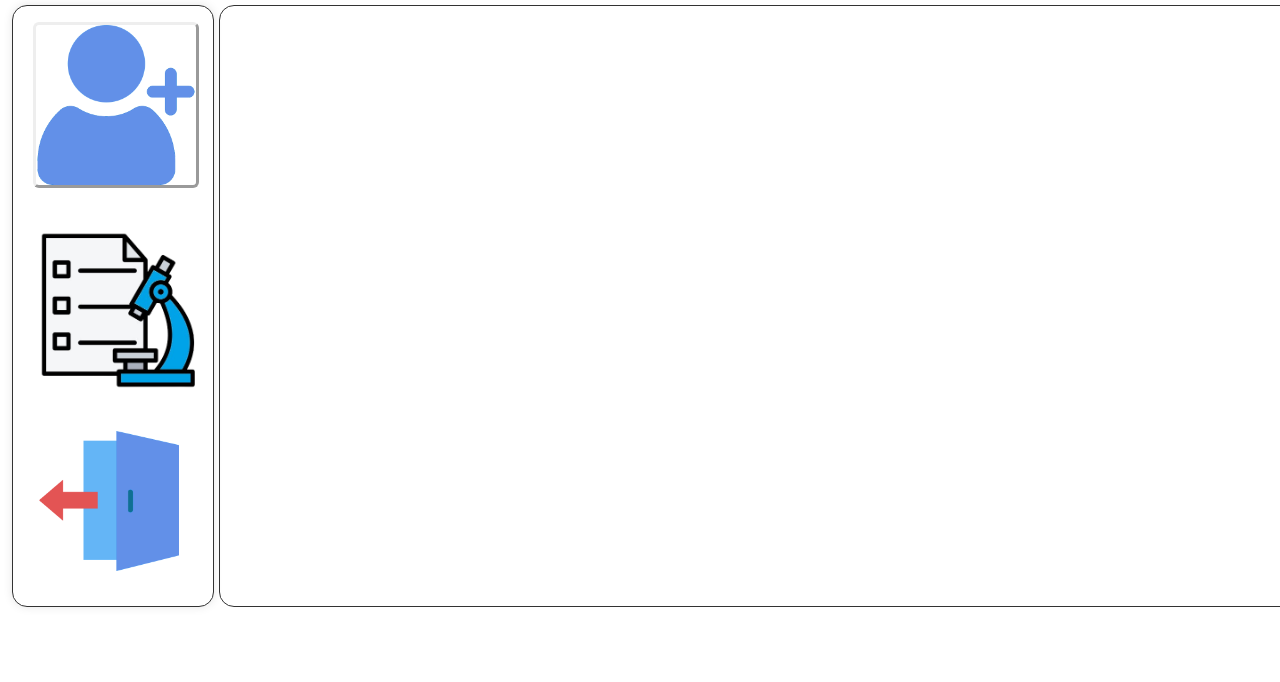
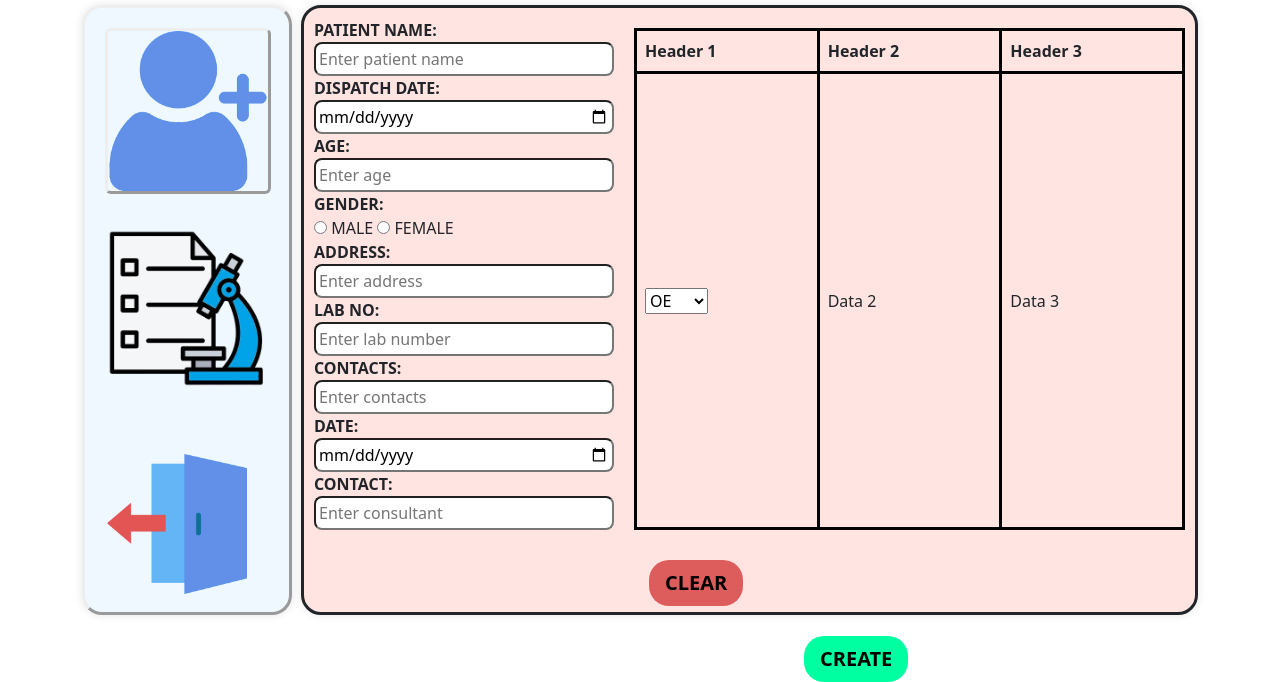
Before and after one commit to Ayush-Adhikari123/VitalFlow, a Django app: page /createreport in a window 1280 px wide; the page is wider, and only the part inside the window is pictured. Shown: the part 120-802 px from the top of that part. Before the commit the page ends 727 px from the top of that part, so only its background shows below. Run offline with Django 4.2, Linux system fonts and the light colour scheme.

Commit message:
frontend almost completed

```diff
--- a/Sem3project/static/createReport.css
+++ b/Sem3project/static/createReport.css
@@ -1,7 +1,7 @@
 .container {
-    margin: 0px;
+  /* margin-left: 0px;
+  margin-right: 0px; */
   display: flex;
-    height: 0px;
  }
  .header {
    background-color: #6290E8;
@@ -10,13 +10,13 @@
    display: flex;
    height: 120px;
    justify-content: flex-start;
+   margin-bottom: 5px;
  }
  .navbar{
    margin-top: 5px;
    background-color: #fff;
  padding: 300px 100px;
  border-radius: 15px;
-  box-shadow: 0 0 10px rgba(0, 0, 0, 0.1);
  max-width: 100px;
  border: 1px solid #333;
  display: flex;
@@ -25,22 +25,51 @@
  margin-right: 5px;
  justify-content: flex-start;
  }
-  .section{
-    margin-top: 5px;
-    background-color: #fff;
-  padding: 300px 650px;
-  border-radius: 15px;
-  max-width: 100px;
-  border: 1px solid #333;
+
+   .rounded-box {
+     background-color: #ffffff; /* Set your desired box color */
+     border-radius: 20px; /* Set your desired border radius */
+     box-shadow: 0 0 10px rgba(0, 0, 0, 0.1); /* Optional: Add a box shadow for depth */
+     padding: 20px; /* Set your desired padding */
+     width: 210px; /* Set your desired width */
+     height: 610px;
+     border: outset;
+     BACKGROUND-COLOR: aliceblue;
+     margin-right: 9px;
    }
+
+   .content {
+     text-align: center;
+   }
+
+   .rounded-box2 {
+     background-color: #ffffff; /* Set your desired box color */
+     border-radius: 20px; /* Set your desired border radius */
+     box-shadow: 0 0 10px rgba(0, 0, 0, 0.1); /* Optional: Add a box shadow for depth */
+     padding: 10px; /* Set your desired padding */
+     width: 1800px; /* Set your desired width */
+     border: solid;
+     height: 610px;
+     BACKGROUND-COLOR: MISTYROSE;
+   }
+
+   .content2 {
+     text-align: left;
+     padding-right: 20px;
+   }
+
+   .container-form{
+     display:flex;
+   }
+
 
 .btn-primary.with-icon {
  background-image: url('/static/images/add-user.png');
  background-color: rgba(0, 0, 0, 0);
  background-size: cover;
-  margin-top: -430px;
+ margin-top: 0px;
  padding: 80px;
-  margin-left: -80px;
+ margin-left: 0px;
  border: outset;
 }
 
@@ -48,17 +77,62 @@
  background-image: url('/static/images/analysiss.png');
  background-color: rgba(0, 0, 0, 0);
  background-size: cover;
-  margin-top: -75px;
+ margin-top: 35px;
  padding: 80px;
-  margin-left: -160px;
+ margin-left: 0px;
  border: none;
 }
 .btn-primary.with-icon-3 {
  background-image: url('/static/images/logout.png');
  background-color: rgba(0, 0, 0, 0);
  background-size: cover;
-  margin-top: 115px;
+ margin-top: 55px;
  padding: 80px;
-  margin-left: -170px;
+ margin-left: -20px;
  border: none;
 }
+/* -------------------------------------- */
+
+table {
+ width: 100%;
+ border-collapse: collapse;
+ margin-top: 10px;
+}
+
+th, td {
+ border: 3px solid #000;
+ padding: 8px;
+ text-align: left;
+}
+
+.input{
+ width: 300px;
+     padding: 3px;
+     /* border: 1px solid #ccc; */
+     border-radius: 8px; /* Add rounded corners */
+     box-sizing: border-box;
+}
+
+.button-clear {
+ justify-content: center;
+ background-color: #dd5d5d!important;
+ border: none;
+ border-radius: 20px;
+ padding: 8px 16px;
+ font-size: 20px;
+ margin-left: 335px;
+ font-weight: bold;
+ margin-top: 30px;
+}
+
+.button-create{
+ justify-content: center;
+ background-color: #00ffa1 !important;
+ border: none;
+ border-radius: 20px;
+ padding: 8px 16px;
+ font-size: 20px;
+ margin-left: 490px;
+ font-weight: bold;
+ margin-top: 30px;
+}
--- a/Sem3project/templates/createReport.html
+++ b/Sem3project/templates/createReport.html
@@ -17,8 +17,9 @@
             <h1>VITAL FLOW<br>BIO-LAB</h1>
         </div>
     </div>
-    <div class ="container">
-    <div class ="navbar">
+    <div class ="container ">
+    <div class="rounded-box">
+      <div class="content">
       <div class="top-buttons">
         <button class="btn btn-primary with-icon"></button>
       </div>
@@ -29,9 +30,72 @@
         <button class="btn btn-primary with-icon-3"></button>
       </div>
       </div>
-    <div class ="section">
+    </div>
+
+     <div class="rounded-box2">
+       <div class="container-form">
+      <div class="content2">
+          <form class="form">
+            <div class="label" style="font-weight: bold;">PATIENT NAME:</div>
+            <input type="text" class="input" name="name" placeholder="Enter patient name">
+            <div class="label" style="font-weight: bold;">DISPATCH DATE:</div>
+            <input type="date" class="input" name="date" placeholder="Enter dispatch date">
+            <div class="label" style="font-weight: bold;">AGE:</div>
+            <input type="text" class="input" name="age" placeholder="Enter age">
+            <div class="label" style="font-weight: bold;">GENDER:</div>
+            <label>
+              <input type="radio" name="gender" value="male"> MALE
+            </label>
+            <label>
+              <input type="radio" name="gender" value="female"> FEMALE
+            </label>
+            <!-- <label>
+              <input type="radio" name="gender" value="other"> OTHER
+            </label> -->
+            <!-- <div class="label" style="font-weight: bold;">PE NO:</div>
+            <input type="text" class="input" name="pe" placeholder="Enter PE number"> -->
+            <div class="label" style="font-weight: bold;">ADDRESS:</div>
+            <input type="text" class="input" name="address" placeholder="Enter address">
+            <div class="label" style="font-weight: bold;">LAB NO:</div>
+            <input type="text" class="input" name="lab" placeholder="Enter lab number">
+            <div class="label" style="font-weight: bold;">CONTACTS:</div>
+            <input type="text" class="input" name="contacts" placeholder="Enter contacts">
+            <div class="label" style="font-weight: bold;">DATE:</div>
+            <input type="date" class="input" name="date" placeholder="Enter date">
+            <div class="label" style="font-weight: bold;">CONTACT:</div>
+            <input type="text" class="input" name="consultant" placeholder="Enter consultant">
+            <div></div>
+            <div></div>
+          </form>
+        </div>
+        <table>
+          <thead>
+            <tr>
+              <th>Header 1</th>
+              <th>Header 2</th>
+              <th>Header 3</th>
+            </tr>
+          </thead>
+          <tbody>
+            <tr>
+              <td>
+
+                <select>
+                  <option value="Option 1">OE</option>
+                  <option value="Option 2">FUCK</option>
+                  <option value="Option 3">YOU</option>
+                </select>
+              </td>
+              <td>Data 2</td>
+              <td>Data 3</td>
+            </tr>
+
+          </tbody>
+        </table>
 
       </div>
+      <button type="reset" class="button-clear">CLEAR</button>
+      <button type="submit" class="button-create">CREATE</button>
     </div>
 
   </body>
```
Lines whose indentation alone changed are shown as unchanged.
